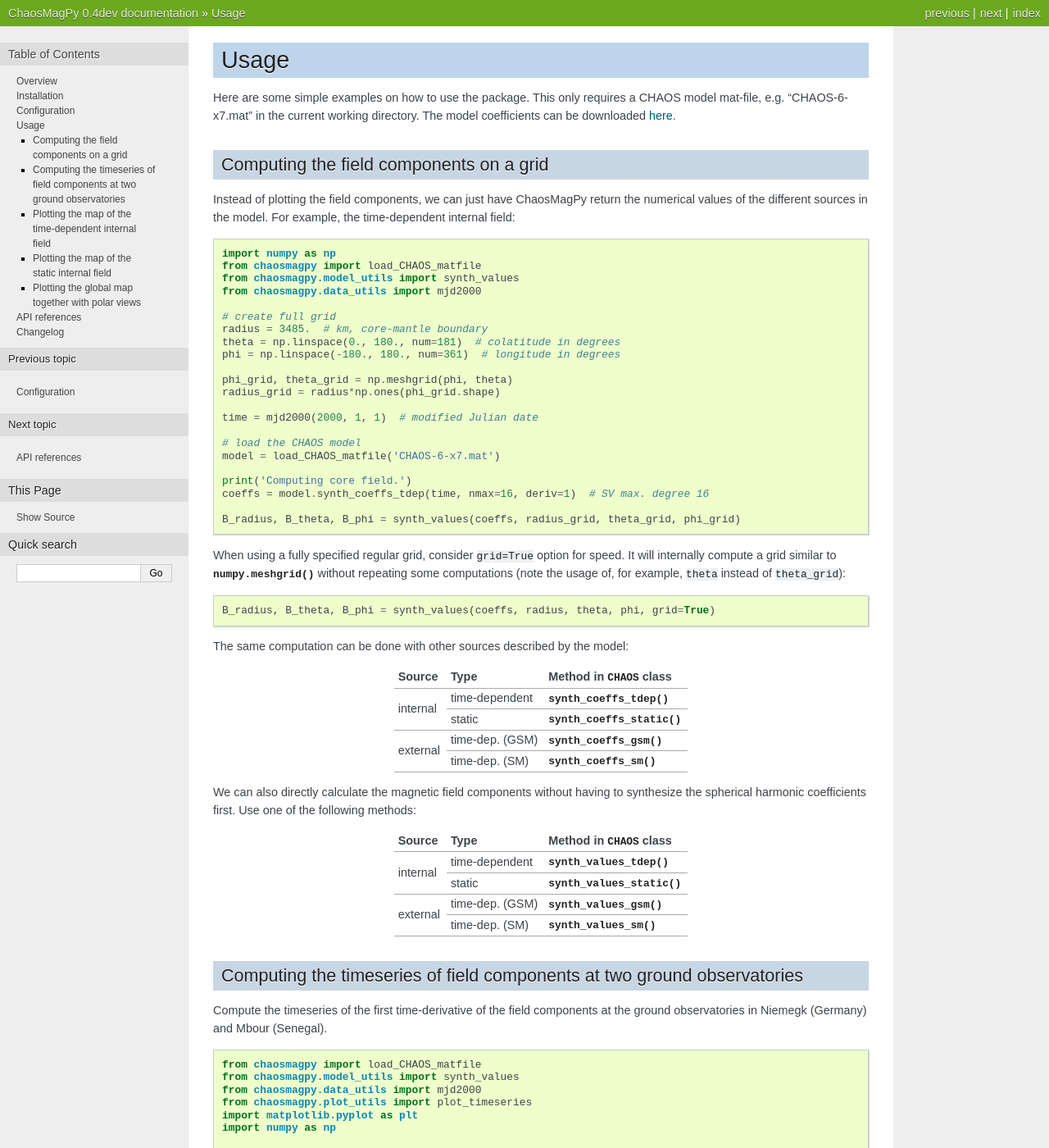
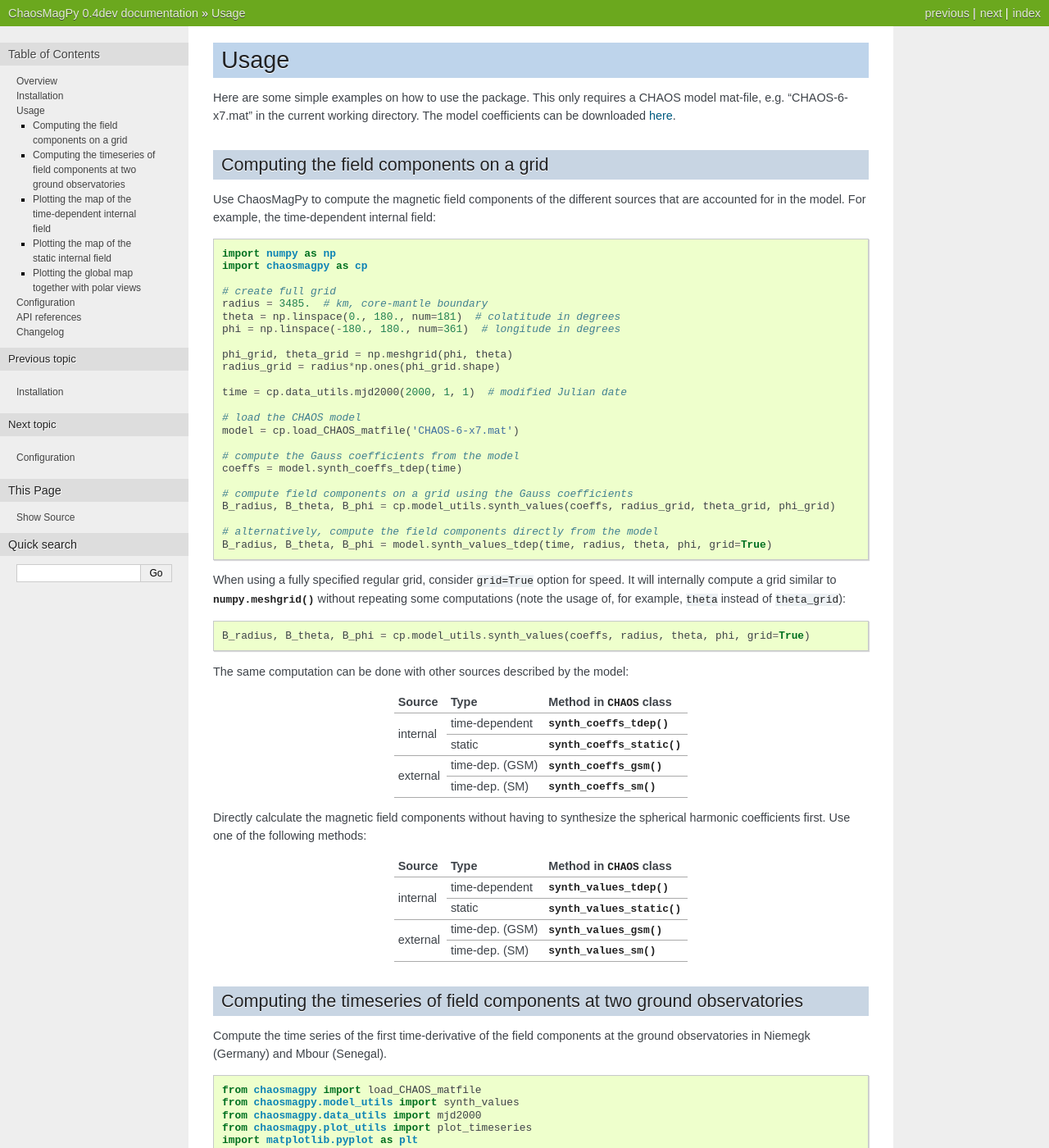
Before and after one commit to ancklo/ChaosMagPy, a Sphinx documentation site: the page built from docs/source/usage.rst, in a window 1280 px wide and 1400 px high. Shown: the whole window at 82% size. Built offline with Sphinx 7.4.7, drawn with Linux system fonts in a browser that asks for light colours.

Commit message:
Added more examples to the documentation.

```diff
--- a/docs/source/index.rst
+++ b/docs/source/index.rst
@@ -11,8 +11,8 @@
 
    readme
    installation
+   usage
    configuration
-   usage
    references
    changelog
    license
--- a/docs/source/usage.rst
+++ b/docs/source/usage.rst
@@ -8,16 +8,14 @@
 Computing the field components on a grid
 ----------------------------------------
 
-Instead of plotting the field components, we can just have ChaosMagPy return
-the numerical values of the different sources in the model. For
-example, the time-dependent internal field:
+Use ChaosMagPy to compute the magnetic field components of the different
+sources that are accounted for in the model. For example, the time-dependent
+internal field:
 
 .. code-block:: python
 
    import numpy as np
-   from chaosmagpy import load_CHAOS_matfile
-   from chaosmagpy.model_utils import synth_values
-   from chaosmagpy.data_utils import mjd2000
+   import chaosmagpy as cp
 
    # create full grid
    radius = 3485.  # km, core-mantle boundary
@@ -27,15 +25,19 @@
    phi_grid, theta_grid = np.meshgrid(phi, theta)
    radius_grid = radius*np.ones(phi_grid.shape)
 
-   time = mjd2000(2000, 1, 1)  # modified Julian date
+   time = cp.data_utils.mjd2000(2000, 1, 1)  # modified Julian date
 
    # load the CHAOS model
-   model = load_CHAOS_matfile('CHAOS-6-x7.mat')
+   model = cp.load_CHAOS_matfile('CHAOS-6-x7.mat')
 
-   print('Computing core field.')
-   coeffs = model.synth_coeffs_tdep(time, nmax=16, deriv=1)  # SV max. degree 16
+   # compute the Gauss coefficients from the model
+   coeffs = model.synth_coeffs_tdep(time)
 
-   B_radius, B_theta, B_phi = synth_values(coeffs, radius_grid, theta_grid, phi_grid)
+   # compute field components on a grid using the Gauss coefficients
+   B_radius, B_theta, B_phi = cp.model_utils.synth_values(coeffs, radius_grid, theta_grid, phi_grid)
+
+   # alternatively, compute the field components directly from the model
+   B_radius, B_theta, B_phi = model.synth_values_tdep(time, radius, theta, phi, grid=True)
 
 When using a fully specified regular grid, consider ``grid=True`` option for
 speed. It will internally compute a grid similar to :func:`numpy.meshgrid`
@@ -44,7 +46,7 @@
 
 .. code-block:: python
 
-   B_radius, B_theta, B_phi = synth_values(coeffs, radius, theta, phi, grid=True)
+   B_radius, B_theta, B_phi = cp.model_utils.synth_values(coeffs, radius, theta, phi, grid=True)
 
 The same computation can be done with other sources described by the model:
 
@@ -60,7 +62,7 @@
 |          | time-dep. (SM)  | :meth:`~.CHAOS.synth_coeffs_sm`                   |
 +----------+-----------------+---------------------------------------------------+
 
-We can also directly calculate the magnetic field components without having to
+Directly calculate the magnetic field components without having to
 synthesize the spherical harmonic coefficients first. Use one of the following
 methods:
 
@@ -79,7 +81,7 @@
 Computing the timeseries of field components at two ground observatories
 ------------------------------------------------------------------------
 
-Compute the timeseries of the first time-derivative of the field components at
+Compute the time series of the first time-derivative of the field components at
 the ground observatories in Niemegk (Germany) and Mbour (Senegal).
 
 .. code-block:: python
```
Also changed, not shown: 1 other file.
